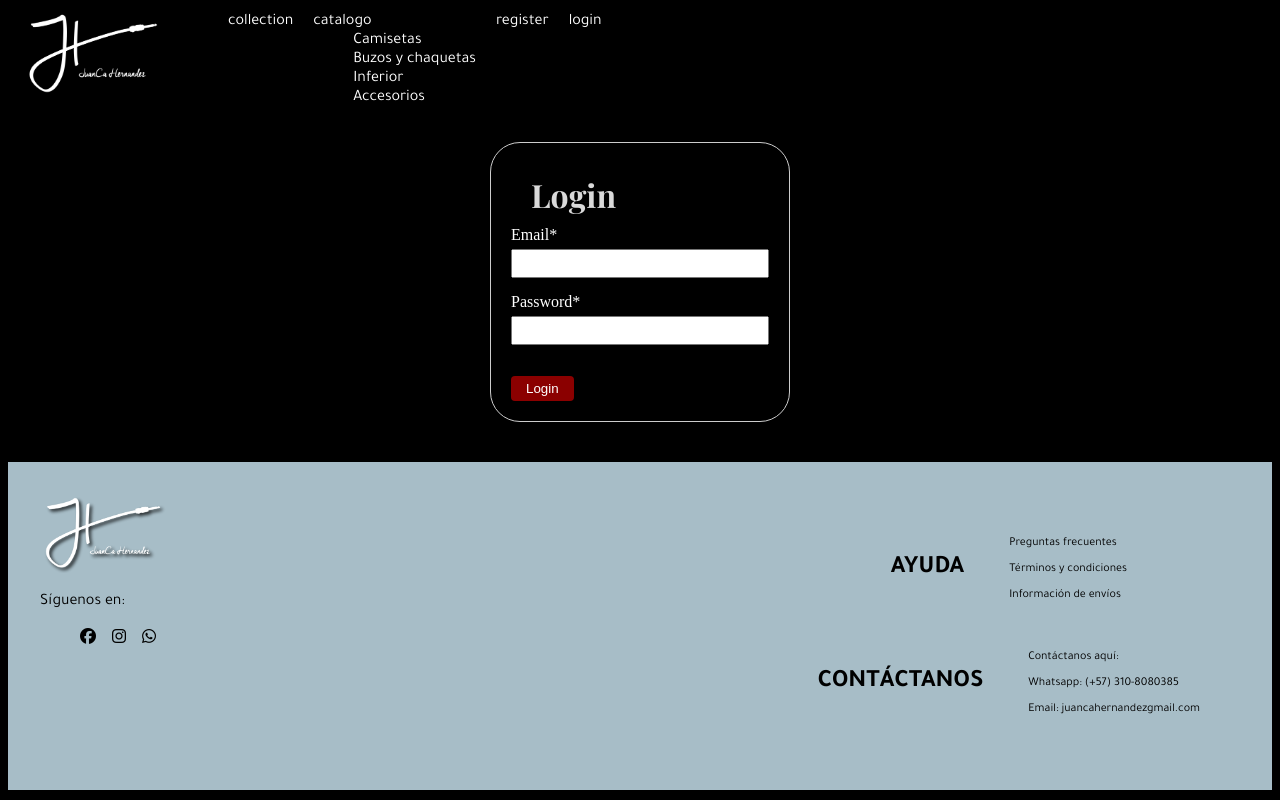
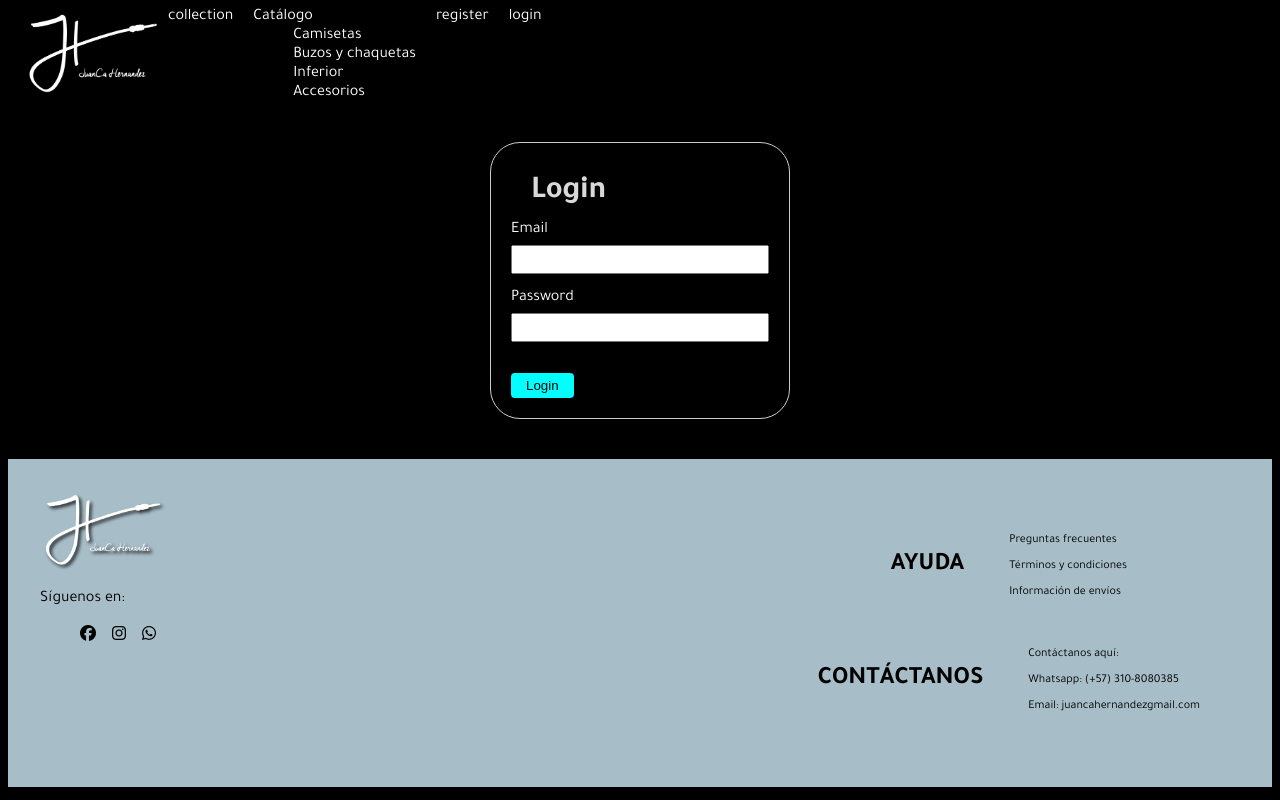
Before and after one commit to Angela07c/frontend-jhcollection, an Angular app: page /login in a window 1280 px wide. Built offline with nearby package versions, Linux system fonts and the light colour scheme; a web font is replaced by a local one.

Commit message:
Estilos de register, login, product-form y menu de catalogo

```diff
--- a/src/app/components/layout/header/header.component.css
+++ b/src/app/components/layout/header/header.component.css
@@ -4,13 +4,33 @@
     font-weight: 600;
 }
 
-.dropdow {
+.navbar .menu {
+    list-style: none;
+    margin: 0;
+    padding: 0;
+}
+
+.navbar .menu-item {
+    display: inline-block;
+    position: relative;
+}
+
+.navbar .a {
+    display: block;
+    padding: 10px;
+    text-decoration: none;
+}
+
+.dropdow-menu {
     display: none;
     position: absolute;
-    background-color: #f9f9f9;
-    min-width: 160px;
+    background-color: #fff;
     box-shadow: 0px 8px 16px 0px rgba(0,0,0,0.2);
     z-index: 1;
+}
+
+.navbar .menu-item:hover .dropdow-menu {
+    display: block;
 }
 
 /* .dropdown li a {
--- a/src/app/components/layout/header/header.component.html
+++ b/src/app/components/layout/header/header.component.html
@@ -7,8 +7,8 @@
                     <a routerLink="/collection">collection</a>
                 </li>
                 <li class="menu-item">
-                    <a routerLink="/catalog">catalogo</a>
-                    <ul class="dropdown">
+                    <a routerLink="/catalogo">Catálogo</a>
+                    <ul class="dropdown-menu">
                         <li><a href="#">Camisetas</a></li>
                         <li><a href="#">Buzos y chaquetas</a></li>
                         <li><a href="#">Inferior</a></li>
--- a/src/app/pages/login/login.component.css
+++ b/src/app/pages/login/login.component.css
@@ -5,6 +5,11 @@ form {
     border: 1px solid #ccc;
     border-radius: 30px;
     box-sizing: border-box;
+    font-family: Tajawal;
+}
+
+h1 {
+    font-family: Tajawal;
 }
 
 input {
@@ -21,8 +26,8 @@ label {
 }
 
 button {
-    background-color: darkred;
-    color: white;
+    background-color: aqua;
+    color: black;
     padding: 5px 15px;
     border: none;
     border-radius: 4px;
--- a/src/app/pages/login/login.component.html
+++ b/src/app/pages/login/login.component.html
@@ -7,7 +7,7 @@
     <div class="form-content">
 
         <div class="field">
-            <label for="username">Email*</label>
+            <label for="username">Email</label>
             <input
                 type="email"
                 id="username"
@@ -28,7 +28,7 @@
             </div>
         </div>
         <div class="field">
-            <label for="password">Password*</label>
+            <label for="password">Password</label>
             <input
                 type="password"
                 id="password"
--- a/src/app/pages/products/product-form/product-form.component.css
+++ b/src/app/pages/products/product-form/product-form.component.css
@@ -6,6 +6,7 @@ form {
     flex-direction: column;
     justify-content: center;
     align-items: start;
+    font-family: Tajawal;
 
     .field {
         display: flex;
@@ -14,3 +15,25 @@ form {
         width: 100%;
     }
 }
+
+input {
+    width: 100%;
+    padding: 5px;
+    margin-bottom: 15px;
+    box-sizing: border-box;
+}
+
+label {
+    color: white;
+    display: block;
+    margin-bottom: 5px;
+}
+
+button {
+    background-color: aqua;
+    color:black;
+    padding: 5px 15px;
+    border: none;
+    border-radius: 4px;
+    cursor: pointer;
+}
--- a/src/app/pages/register/register.component.css
+++ b/src/app/pages/register/register.component.css
@@ -7,6 +7,11 @@ form {
     border: 1px solid #ccc;
     border-radius: 30px;
     box-sizing: border-box;
+    font-family: Tajawal;
+}
+
+h1 {
+    font-family: Tajawal;
 }
 
 input {
@@ -23,8 +28,8 @@ label {
 }
 
 button {
-    background-color: darkred;
-    color: white;
+    background-color:aqua;
+    color: black;
     padding: 5px 15px;
     border: none;
     border-radius: 4px;
--- a/src/app/pages/register/register.component.html
+++ b/src/app/pages/register/register.component.html
@@ -6,7 +6,7 @@
     <h1>Register</h1>
     <div class="form-content">
         <div class="field">
-            <label for="name-product">Name*</label>
+            <label for="name-product">Name</label>
             <input
                 type="text"
                 id="name-product"
@@ -28,7 +28,7 @@
             </div>
         </div>
         <div class="field">
-            <label for="username">Email*</label>
+            <label for="username">Email</label>
             <input
                 type="email"
                 id="username"
@@ -49,7 +49,7 @@
             </div>
         </div>
         <div class="field">
-            <label for="password">Password*</label>
+            <label for="password">Password</label>
             <input
                 type="password"
                 id="password"
@@ -86,7 +86,6 @@
             >Register</button>
         </div>
     </div>
->>>>>>> cb20885e00ae7f57acb8a50de60689f838de4c01
 </form>
 
 
```
